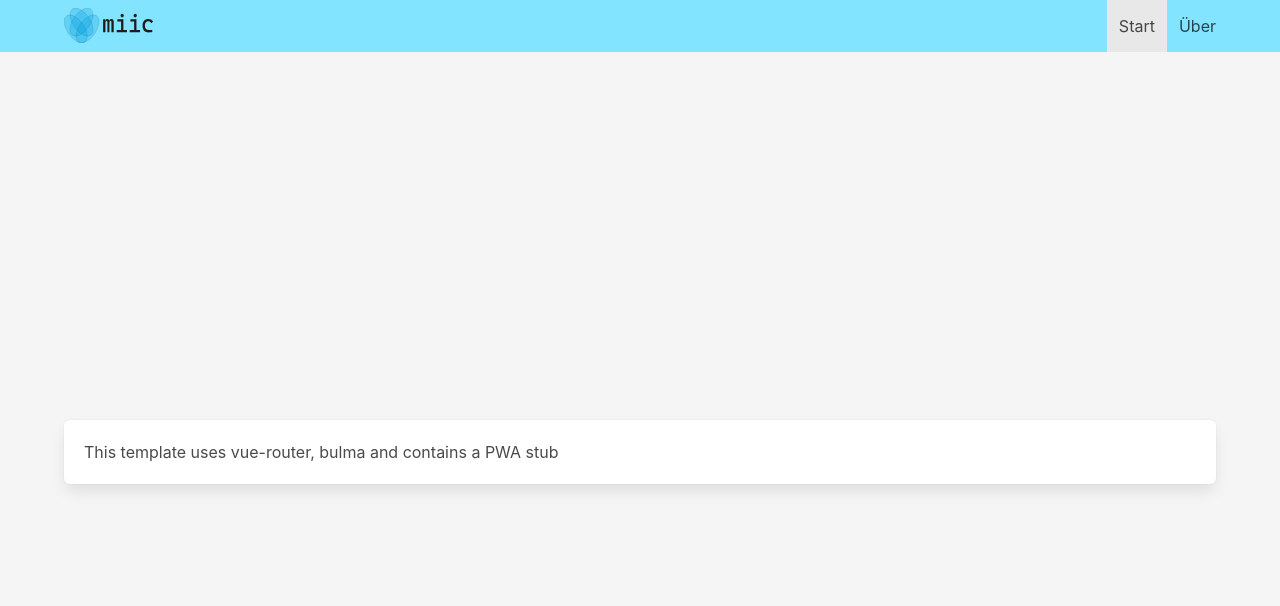
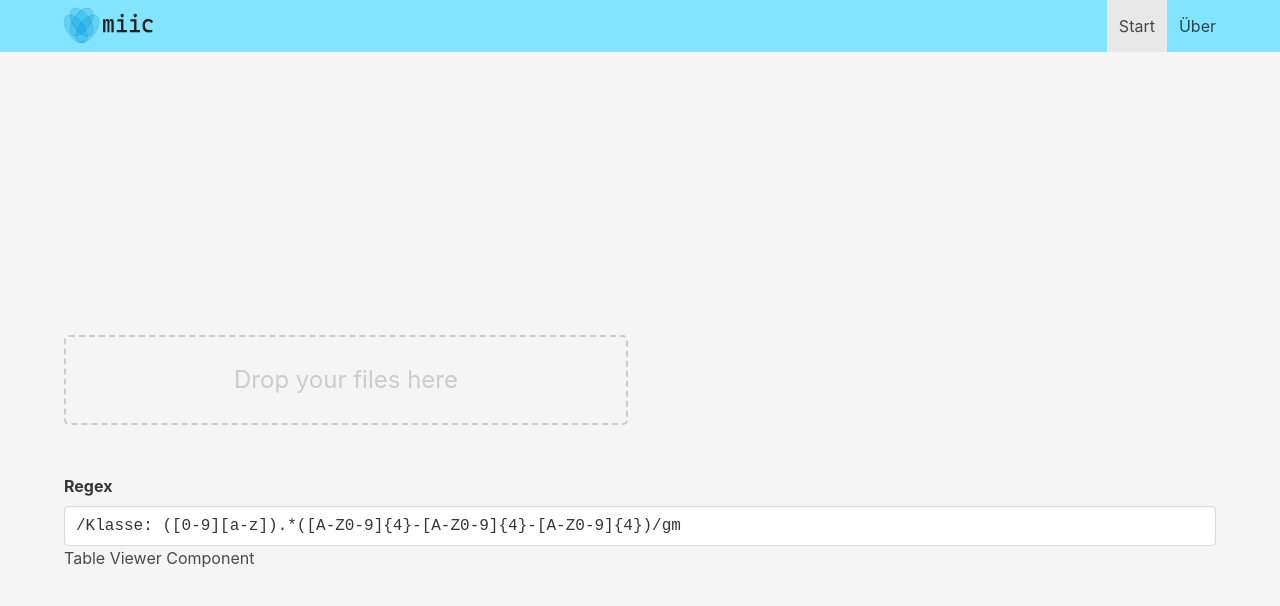
Before and after one commit to cmiic/pdf-regex-to-table, a Vue app: page / in a window 1280 px wide. Shown: the top 606 px of the page. Built offline with nearby package versions, Linux system fonts and the light colour scheme.

Commit message:
Load,  preview and extract pdf

```diff
--- a/index.html
+++ b/index.html
@@ -16,7 +16,7 @@
   <script type="module" src="/src/main.js"></script>
   <script>
     if ('serviceWorker' in navigator) {
-      navigator.serviceWorker.register('/vue-pwa-bulma-template/sw.js')
+      navigator.serviceWorker.register('./sw.js')
     }
   </script>
 </body>
--- a/package.json
+++ b/package.json
@@ -4,7 +4,7 @@
   "private": true,
   "scripts": {
     "dev": "vite",
-    "build": "vite build --base=/vue-pwa-bulma-template/",
+    "build": "vite build --base=./",
     "preview": "vite preview",
     "lint": "eslint . --ext .vue,.js,.jsx,.cjs,.mjs --fix --ignore-path .gitignore",
     "format": "prettier --write src/"
@@ -15,6 +15,8 @@
     "vue-router": "^4.2.4"
   },
   "devDependencies": {
+    "pdfjs-dist": "^3.10.111",
+    "prismjs": "^1.29.0",
     "@rushstack/eslint-patch": "^1.3.2",
     "@vitejs/plugin-vue": "^4.3.1",
     "@vue/eslint-config-prettier": "^8.0.0",
--- a/src/App.vue
+++ b/src/App.vue
@@ -5,7 +5,7 @@ import PageHeader from "./components/PageHeader.vue";
 
 <template>
   <section class="hero is-light is-fullheight">
-    <PageHeader :user="user" />
+    <PageHeader />
     <div class="hero-body">
       <div class="container">
         <RouterView />
--- /dev/null
+++ b/src/components/FileReader.vue
@@ -0,0 +1,92 @@
+<script setup>
+import { ref } from "vue";
+import("pdfjs-dist").then(async (pdfjs) => {
+  await import("pdfjs-dist/build/pdf.worker.entry").then(async (workerSrc) => {
+    pdfjs.GlobalWorkerOptions.workerSrc = workerSrc.default;
+  });
+});
+const pagesText = ref({});
+const fileURL = ref("");
+const fileURLPreview = ref("");
+const handleDrop = (ev) => {
+  ev.preventDefault();
+  if (ev.dataTransfer.items) {
+    // Use DataTransferItemList interface to access the file(s)
+    [...ev.dataTransfer.items].forEach((item, i) => {
+      // If dropped items aren't files, reject them
+      if (item.kind === "file") {
+        const file = item.getAsFile();
+        fileURL.value = URL.createObjectURL(file);
+        fileURLPreview.value = fileURL.value + "#view=FitH";
+        var loadingTask = pdfjsLib.getDocument(fileURL.value);
+        loadingTask.promise.then(function (doc) {
+          const numPages = doc.numPages;
+          // Get Text Content of all pages in the PDF
+          for (var i = 1; i <= numPages; i++) {
+            // Required to prevent that i is always the total number of pages
+            (function (pageNumber) {
+              doc.getPage(pageNumber).then(function (page) {
+                page.getTextContent().then(function (textContent) {
+                  const textItems = textContent.items;
+                  let finalString = "";
+                  for (let i = 0; i < textItems.length; i++) {
+                    const item = textItems[i];
+                    finalString += item.str + " ";
+                  }
+                  pagesText.value[pageNumber] = finalString;
+                });
+              });
+            })(i);
+          }
+        });
+      }
+    });
+  } else {
+    // Use DataTransfer interface to access the file(s)
+    [...ev.dataTransfer.files].forEach((file, i) => {
+      console.log(`… file[${i}].name = ${file.name}`);
+    });
+  }
+};
+const handleDragOver = (ev) => {
+  ev.preventDefault();
+};
+</script>
+<template>
+  <div class="columns">
+    <div class="column column is-half">
+      <div
+        class="dropzone"
+        @drop.prevent="handleDrop"
+        @dragover.prevent="handleDragOver"
+      >
+        <p>Drop your files here</p>
+      </div>
+      <div class="field" v-if="pagesText[1]">
+        <label class="label" for="pdfTextContent">Extracted text:</label>
+        <div class="control">
+          <textarea
+            name="pdfTextContent"
+            id="pdfTextContent"
+            class="textarea is-family-monospace is-size-7"
+            readonly
+            >{{ pagesText }}</textarea
+          >
+        </div>
+      </div>
+    </div>
+    <!-- <canvas id="the-canvas"></canvas> -->
+    <embed v-if="fileURLPreview" class="column is-half" :src="fileURLPreview" />
+  </div>
+</template>
+<style scoped>
+.dropzone {
+  border: 2px dashed #ccc;
+  border-radius: 5px;
+  padding: 25px;
+  text-align: center;
+  font-size: 1.5em;
+  color: #ccc;
+  margin-bottom: 25px;
+}
+</style>
--- a/src/components/HelloComp.vue
+++ /dev/null
@@ -1,5 +0,0 @@
-<template>
-    <div class="box">
-        <p>This template uses vue-router, bulma and contains a PWA stub</p>
-    </div>
-</template>
--- a/src/components/PageHeader.vue
+++ b/src/components/PageHeader.vue
@@ -2,7 +2,6 @@
 import MainNav from "./MainNav.vue";
 import { ref } from "vue";
 const menuActive = ref(false);
-
 </script>
 
 <template>
@@ -13,7 +12,6 @@ const menuActive = ref(false);
           <figure class="">
             <a href="#" class="navbar-item">
               <img src="@/assets/logo.svg" alt="Logo" class="logo" />
-
             </a>
           </figure>
           <a
--- /dev/null
+++ b/src/components/RegexInput.vue
@@ -0,0 +1,19 @@
+<script setup>
+import { ref } from "vue";
+const regex = ref("");
+regex.value =
+  "/Klasse: ([0-9][a-z])\n.*([A-Z0-9]{4}-[A-Z0-9]{4}-[A-Z0-9]{4})/gm";
+</script>
+<template>
+  <div class="field">
+    <label class="label">Regex</label>
+    <div class="control">
+      <input
+        class="input is-family-monospace"
+        type="text"
+        placeholder="Text input"
+        v-model="regex"
+      />
+    </div>
+  </div>
+</template>
--- /dev/null
+++ b/src/components/TableViewer.vue
@@ -0,0 +1 @@
+<template>Table Viewer Component</template>
--- a/src/router/index.js
+++ b/src/router/index.js
@@ -19,7 +19,7 @@ const router = createRouter({
     },
   ],
   linkActiveClass: "is-active",
-  linkExactActiveClass: "is-active"
+  linkExactActiveClass: "is-active",
 });
 
 export default router;
--- a/src/views/HomeView.vue
+++ b/src/views/HomeView.vue
@@ -1,9 +1,14 @@
 <script setup>
-import HelloComp from '@/components/HelloComp.vue'
+import FileReader from "@/components/FileReader.vue";
+import RegexInput from "@/components/RegexInput.vue";
+import TableViewer from "@/components/TableViewer.vue";
+import { ref } from "vue";
 </script>
 
 <template>
   <main>
-    <HelloComp />
+    <FileReader />
+    <RegexInput />
+    <TableViewer />
   </main>
 </template>
```
Also changed, not shown: 1 other file (tests, documents, lock files or other folders).
